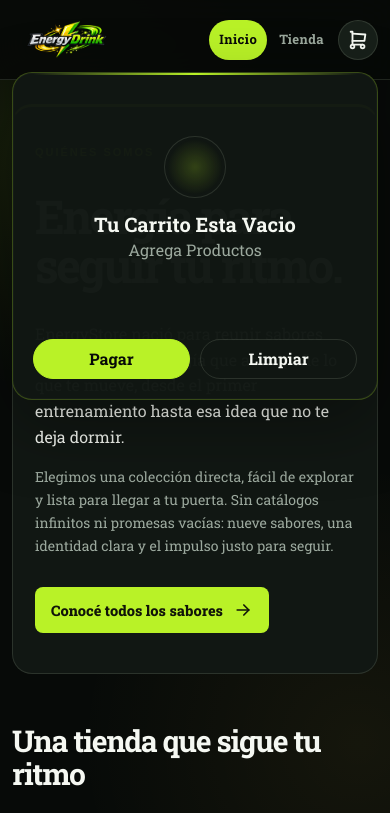
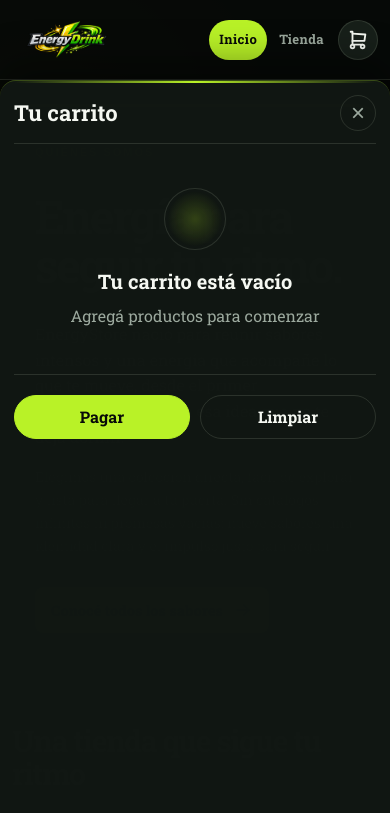
Before and after one commit to Koridormi/Energy-Store-Web, a website built with Vite: page EnergyStore/index.html in a window 390 px wide. Both pictures are taken after a click on the button "Abrir carrito". Shown: the top 813 px of the page. Built offline with nearby package versions, Linux system fonts and the light colour scheme; some packages are replaced by stand-ins of ours.

Commit message:
(Fix): Bug visual del carrito en dispositivos moviles

```diff
--- a/EnergyStore/css/style.css
+++ b/EnergyStore/css/style.css
@@ -130,6 +130,7 @@ button:focus-visible {
 }
 
 .encabezado__nav {
+    position: relative;
     display: flex;
     align-items: center;
     gap: 1rem;
@@ -202,24 +203,30 @@ button:focus-visible {
     line-height: 1;
 }
 
+.encabezado__carrito__fondo {
+    display: none;
+}
+
 .encabezado__carrito__contenedor {
     position: absolute;
     top: calc(100% + 1.5rem);
     right: 0;
     z-index: 30;
     display: flex;
-    width: min(42rem, calc(100vw - 3.2rem));
+    width: min(44rem, calc(100vw - 3.2rem));
     max-height: min(67rem, calc(100vh - 11rem));
+    max-height: min(67rem, calc(100dvh - 11rem));
     flex-direction: column;
     gap: 1.6rem;
     padding: 2rem;
-    overflow-y: auto;
+    overflow: hidden;
     border: 0.1rem solid rgba(185, 242, 39, 0.24);
     border-radius: var(--radius-medium);
     background: rgba(17, 23, 19, 0.98);
     box-shadow: var(--shadow-soft), 0 0 0 0.1rem rgba(255, 255, 255, 0.02) inset;
     color: var(--color-text);
     cursor: default;
+    overscroll-behavior: contain;
 }
 
 .encabezado__carrito__contenedor::before {
@@ -230,6 +237,40 @@ button:focus-visible {
     right: 2rem;
     height: 0.2rem;
     background: linear-gradient(90deg, transparent, var(--color-accent), transparent);
+}
+
+.encabezado__carrito__cabecera {
+    display: flex;
+    flex: 0 0 auto;
+    align-items: center;
+    justify-content: space-between;
+    padding-bottom: 1.2rem;
+    border-bottom: 0.1rem solid var(--color-line);
+}
+
+.encabezado__carrito__cabecera h2 {
+    font-size: 2.2rem;
+    line-height: 1.2;
+}
+
+.encabezado__carrito__cabecera button {
+    display: grid;
+    width: 3.6rem;
+    height: 3.6rem;
+    place-items: center;
+    border: 0.1rem solid var(--color-line);
+    border-radius: 50%;
+    background: transparent;
+    color: var(--color-muted);
+    font-family: Arial, Helvetica, sans-serif;
+    font-size: 2.4rem;
+    line-height: 1;
+    cursor: pointer;
+}
+
+.encabezado__carrito__cabecera button:hover {
+    border-color: var(--color-accent);
+    color: var(--color-accent);
 }
 
 .encabezado__carrito__descripcion {
@@ -261,12 +302,23 @@ button:focus-visible {
 }
 
 .encabezado__carrito__lista {
+    display: block;
+    min-height: 0;
+    flex: 1 1 auto;
     width: 100%;
+    overflow-y: auto;
     border-collapse: collapse;
+    scrollbar-gutter: stable;
+    overscroll-behavior: contain;
+}
+
+.encabezado__carrito__lista tbody {
+    display: block;
 }
 
 .encabezado__carrito__lista__contenedor {
     display: grid;
+    width: 100%;
     grid-template-columns: 8.5rem 1fr;
     gap: 1.4rem;
     padding: 1.4rem 0;
@@ -284,7 +336,8 @@ button:focus-visible {
 
 .encabezado__carrito__contenedor td:nth-of-type(2) {
     display: grid;
-    grid-template-columns: 1fr auto;
+    min-width: 0;
+    grid-template-columns: minmax(0, 1fr) auto;
     align-content: center;
     gap: 0.2rem 1rem;
     text-align: left;
@@ -294,6 +347,7 @@ button:focus-visible {
     grid-column: 1 / -1;
     color: var(--color-text);
     font-weight: 700;
+    overflow-wrap: anywhere;
 }
 
 .encabezado__carrito__contenedor td:nth-of-type(2) p:nth-of-type(2) {
@@ -336,40 +390,42 @@ button:focus-visible {
 
 .encabezado__carrito__resumen {
     display: flex;
+    flex: 0 0 auto;
     justify-content: flex-end;
-    padding-top: 0.4rem;
+    padding-top: 1.2rem;
+    border-top: 0.1rem solid var(--color-line);
     font-size: 2rem;
     font-weight: 800;
 }
 
 .encabezado__carrito__botones {
     display: grid;
+    flex: 0 0 auto;
     grid-template-columns: 1fr 1fr;
     gap: 1rem;
 }
 
-.encabezado__carrito__botones div {
-    display: flex;
-}
-
-.encabezado__carrito__botones a {
+.encabezado__carrito__botones button {
     width: 100%;
     padding: 1rem 1.4rem;
     border: 0.1rem solid var(--color-line);
+    outline: none;
     border-radius: 999rem;
+    background: transparent;
     color: var(--color-text);
+    font-family: var(--font-main);
     font-weight: 700;
     text-align: center;
     cursor: pointer;
 }
 
-.encabezado__carrito__botones div:first-child a {
+.encabezado__carrito__botones button:first-child {
     border-color: var(--color-accent);
     background: var(--color-accent);
     color: var(--color-bg);
 }
 
-.encabezado__carrito__botones a:hover {
+.encabezado__carrito__botones button:hover {
     border-color: var(--color-accent-strong);
     box-shadow: var(--shadow-accent);
     transform: translateY(-0.2rem);
@@ -724,6 +780,11 @@ footer {
         height: 4.8rem;
     }
 
+    .encabezado__carrito__contenedor {
+        max-height: min(62rem, calc(100vh - 10rem));
+        max-height: min(62rem, calc(100dvh - 10rem));
+    }
+
     .ventajas {
         grid-template-columns: 1fr;
         grid-template-rows: auto;
@@ -760,6 +821,7 @@ footer {
 
     .encabezado {
         padding: 1rem 1.2rem;
+        backdrop-filter: none;
     }
 
     .encabezado__logo {
@@ -785,11 +847,66 @@ footer {
 
     .encabezado__carrito__contenedor {
         position: fixed;
-        top: 7.2rem;
-        right: 1.2rem;
-        left: 1.2rem;
-        width: auto;
-        max-height: calc(100vh - 8.4rem);
+        top: 8rem;
+        right: 0;
+        bottom: 0;
+        left: 0;
+        width: 100%;
+        height: calc(100vh - 8rem);
+        height: calc(100dvh - 8rem);
+        max-height: none;
+        gap: 1rem;
+        padding: 1.4rem;
+        border-right: 0;
+        border-bottom: 0;
+        border-left: 0;
+        border-radius: 1.6rem 1.6rem 0 0;
+        box-shadow: 0 -1.6rem 4rem rgba(0, 0, 0, 0.42);
+    }
+
+    body.carrito-abierto {
+        overflow: hidden;
+    }
+
+    .encabezado__carrito__fondo:not(.carrito-toggle) {
+        position: fixed;
+        top: 8rem;
+        right: 0;
+        bottom: 0;
+        left: 0;
+        z-index: 25;
+        display: block;
+        background: rgba(3, 5, 4, 0.72);
+    }
+
+    .encabezado__carrito__contenedor::before {
+        left: 1.4rem;
+        right: 1.4rem;
+    }
+
+    .encabezado__carrito__lista__contenedor {
+        grid-template-columns: 7rem minmax(0, 1fr);
+        gap: 1rem;
+        padding: 1rem 0;
+    }
+
+    .encabezado__carrito__contenedor td img {
+        width: 7rem;
+    }
+
+    .encabezado__carrito__contenedor td:nth-of-type(2) {
+        gap: 0.1rem 0.7rem;
+        font-size: 1.4rem;
+    }
+
+    .encabezado__carrito__resumen {
+        padding-top: 1rem;
+        font-size: 1.8rem;
+    }
+
+    .encabezado__carrito__botones button {
+        min-height: 4.4rem;
+        padding: 0.9rem 1.2rem;
     }
 
     .presentacion {
--- a/EnergyStore/index.html
+++ b/EnergyStore/index.html
@@ -29,14 +29,22 @@
                     <a class="encabezado__nav__ul__a" href="/pages/tienda.html">Tienda</a>
                 </ul>
 
-                <button id="boton-carrito" class="encabezado__carrito">
+                <button id="boton-carrito" class="encabezado__carrito" type="button" aria-label="Abrir carrito" aria-controls="menu-carrito" aria-expanded="false">
                     <svg xmlns="http://www.w3.org/2000/svg" width="24" height="24" viewBox="0 0 24 24" fill="none" stroke="currentColor" stroke-width="2" stroke-linecap="round" stroke-linejoin="round" class="icon icon-tabler icons-tabler-outline icon-tabler-shopping-cart"><path stroke="none" d="M0 0h24v24H0z" fill="none" /><path d="M4 19a2 2 0 1 0 4 0a2 2 0 1 0 -4 0" /><path d="M15 19a2 2 0 1 0 4 0a2 2 0 1 0 -4 0" /><path d="M17 17h-11v-14h-2" /><path d="M6 5l14 1l-1 7h-13" /></svg>
                     <span id="cantidad-carrito" class="encabezado__carrito__cantidad carrito-toggle">0</span>
+                </button>
 
-                    <div id="menu-carrito" class="encabezado__carrito__contenedor carrito-toggle">
+                <div id="fondo-carrito" class="encabezado__carrito__fondo carrito-toggle" aria-hidden="true"></div>
+
+                <aside id="menu-carrito" class="encabezado__carrito__contenedor carrito-toggle" aria-labelledby="titulo-carrito" aria-hidden="true">
+                    <div class="encabezado__carrito__cabecera">
+                        <h2 id="titulo-carrito">Tu carrito</h2>
+                        <button id="cerrar-carrito" type="button" aria-label="Cerrar carrito">×</button>
+                    </div>
+
                     <div class="encabezado__carrito__descripcion">
-                            <h3>Tu Carrito Esta Vacio</h3>
-                            <p>Agrega Productos</p>
+                        <h3>Tu carrito está vacío</h3>
+                        <p>Agregá productos para comenzar</p>
                     </div>
 
                     <table class="encabezado__carrito__lista">
@@ -46,22 +54,14 @@
                     </table>
 
                     <div class="encabezado__carrito__resumen">
-                            <div>
                         <p id="resumen-carrito" class="carrito-toggle">Total: $ 0</p>
-                            </div>
                     </div>
 
                     <div class="encabezado__carrito__botones">
-                            <div>
-                                <a id="pagar-carrito">Pagar</a>
+                        <button id="pagar-carrito" type="button">Pagar</button>
+                        <button id="limpiar-carrito" type="button">Limpiar</button>
                     </div>
-
-                            <div>
-                                <a id="limpiar-carrito">Limpiar</a>
-                            </div>
-                        </div>
-                    </div>
-                </button>
+                </aside>
             </nav>
         </div>
     </header>
--- a/EnergyStore/js/app.js
+++ b/EnergyStore/js/app.js
@@ -7,6 +7,8 @@ let carrito = [];
 const listaProductos = document.querySelector('#lista-productos');
 const botonCarrito = document.querySelector('#boton-carrito');
 const menuCarrito = document.querySelector('#menu-carrito');
+const fondoCarrito = document.querySelector('#fondo-carrito');
+const cerrarCarrito = document.querySelector('#cerrar-carrito');
 const cantidadCarrito = document.querySelector('#cantidad-carrito');
 const listaCarrito = document.querySelector('#lista-carrito');
 const resumenCarrito = document.querySelector('#resumen-carrito');
@@ -22,8 +24,13 @@ botonCarrito.addEventListener('click', carritoToggle);
 
 document.addEventListener('click', carritoHide);
 
-menuCarrito.addEventListener('click', (e) => {
-    e.stopPropagation();
+document.addEventListener('keydown', carritoHideTeclado);
+
+fondoCarrito.addEventListener('click', ocultarCarrito);
+
+cerrarCarrito.addEventListener('click', () => {
+    ocultarCarrito();
+    botonCarrito.focus();
 });
 
 document.body.addEventListener('click', botonAgregar);
@@ -37,19 +44,42 @@ pagarCarrito.addEventListener('click', comprarProductos);
 // functions
 function carritoToggle(e) {
     e.preventDefault();
+    e.stopPropagation();
 
-    menuCarrito.classList.toggle('carrito-toggle');
+    const abrirCarrito = menuCarrito.classList.contains('carrito-toggle');
+
+    actualizarEstadoCarrito(abrirCarrito);
 };
 
 function carritoHide(e) {
+    const clickBoton = botonCarrito.contains(e.target);
+    const clickMenu = menuCarrito.contains(e.target);
 
-    const clickBoton = botonCarrito.contains(e.target);
-
-    if(!menuCarrito.classList.contains('carrito-toggle') && !clickBoton) {
-        menuCarrito.classList.add('carrito-toggle');
+    if(!menuCarrito.classList.contains('carrito-toggle') && !clickBoton && !clickMenu) {
+        ocultarCarrito();
     };
 
     carritoDescripcion();
+};
+
+function carritoHideTeclado(e) {
+    if(e.key === 'Escape' && !menuCarrito.classList.contains('carrito-toggle')) {
+        ocultarCarrito();
+        botonCarrito.focus();
+    };
+};
+
+function actualizarEstadoCarrito(abierto) {
+    menuCarrito.classList.toggle('carrito-toggle', !abierto);
+    fondoCarrito.classList.toggle('carrito-toggle', !abierto);
+    menuCarrito.setAttribute('aria-hidden', String(!abierto));
+    botonCarrito.setAttribute('aria-expanded', String(abierto));
+    botonCarrito.setAttribute('aria-label', abierto ? 'Cerrar carrito' : 'Abrir carrito');
+    document.body.classList.toggle('carrito-abierto', abierto);
+};
+
+function ocultarCarrito() {
+    actualizarEstadoCarrito(false);
 };
 
 function crearCard(producto) {
@@ -242,6 +272,7 @@ function productoDuplicado(productoEncontrado) {
 
     listarCarrito();
     calcularTotal();
+    carritoDescripcion();
 };
 
 function calcularTotal() {
```
Also changed, not shown: EnergyStore/pages/tienda.html (+15 -15 lines). Lines whose indentation alone changed are shown as unchanged.
